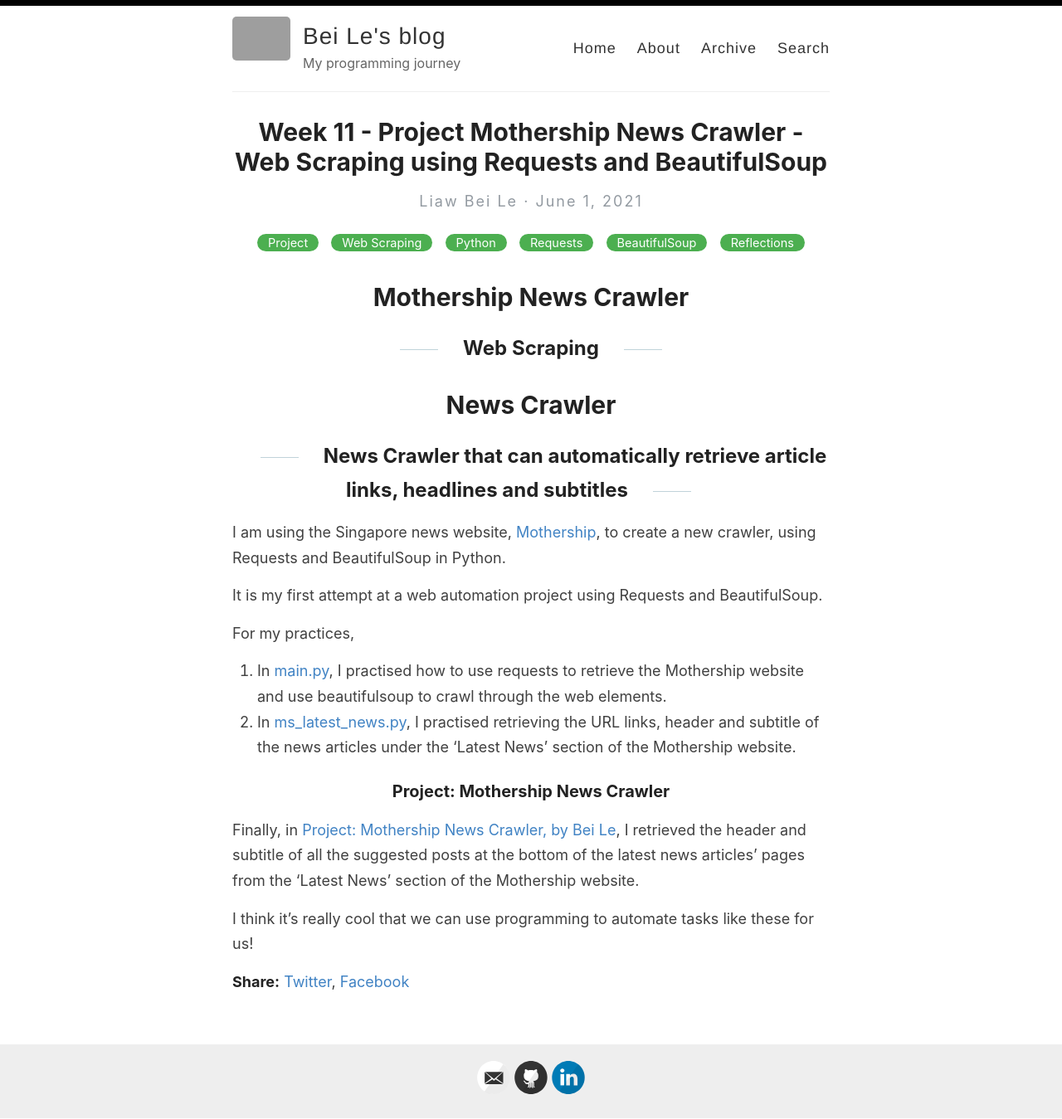
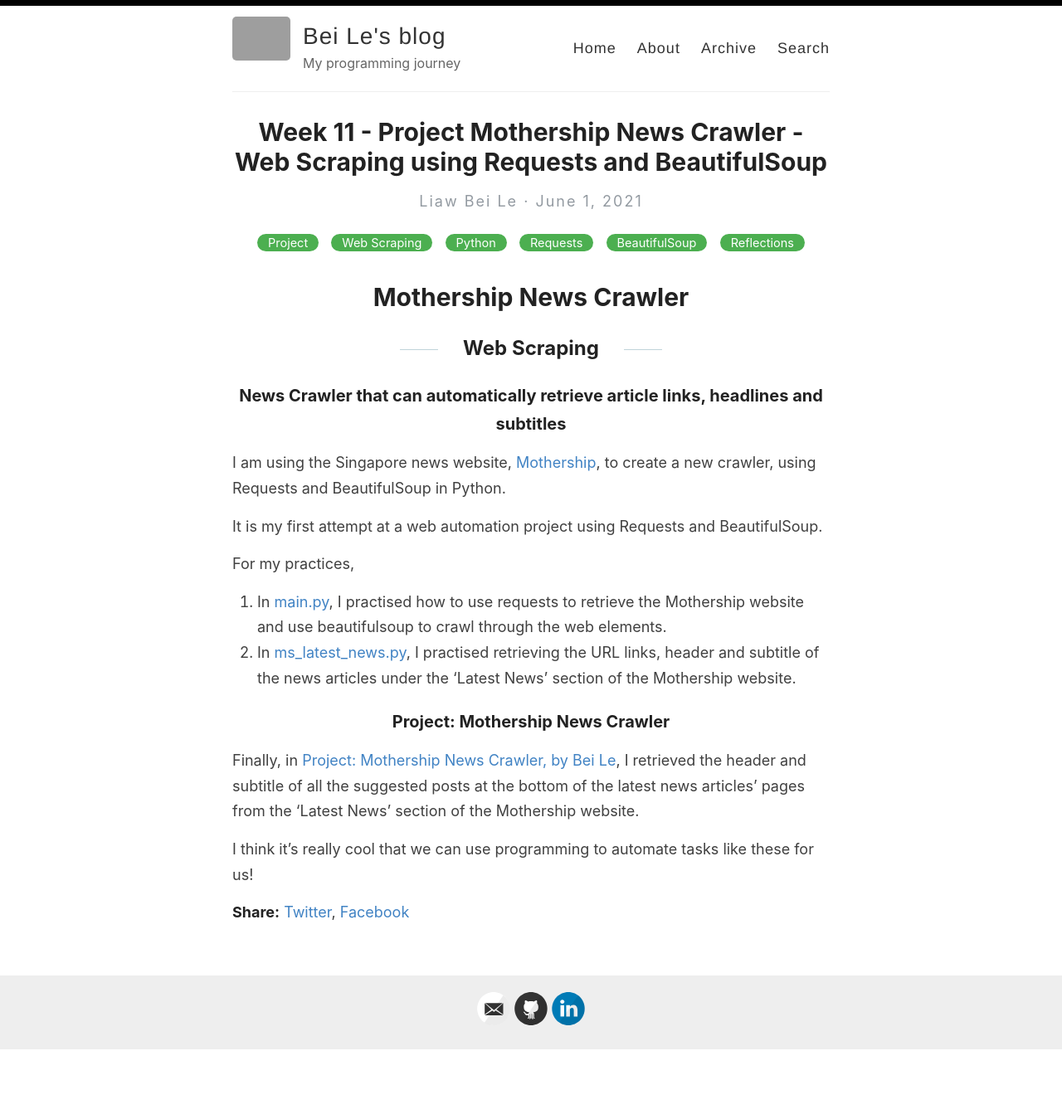
Before and after one commit to liawbeile/liawbeile.github.io, a Jekyll site: the page built from _posts/2021-6-1-june1.md, in a window 1280 px wide. Shown: the whole page at 83% size. Built offline with Jekyll 4.4.1, drawn with Linux system fonts in a browser that asks for light colours; after the commit the page ends 1265 px from its top, so only the background shows below that; grey boxes are pictures that could not be loaded.

Commit message:
upload post

```diff
--- a/_posts/2021-6-1-june1.md
+++ b/_posts/2021-6-1-june1.md
@@ -5,11 +5,10 @@
 ---
 
 # Mothership News Crawler
+
 ## Web Scraping
 
-# News Crawler
-
-## News Crawler that can automatically retrieve article links, headlines and subtitles
+### News Crawler that can automatically retrieve article links, headlines and subtitles
 
 I am using the Singapore news website, [Mothership](https://mothership.sg/), to create a new crawler, using Requests and BeautifulSoup in Python.
 
```
